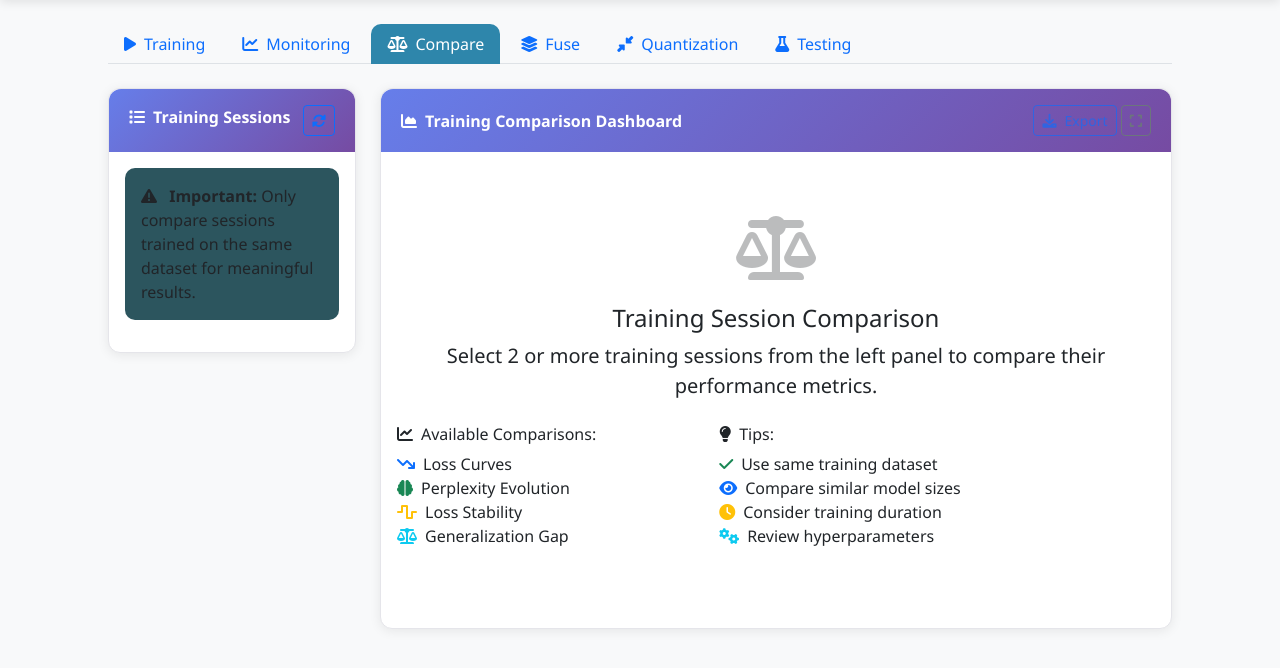
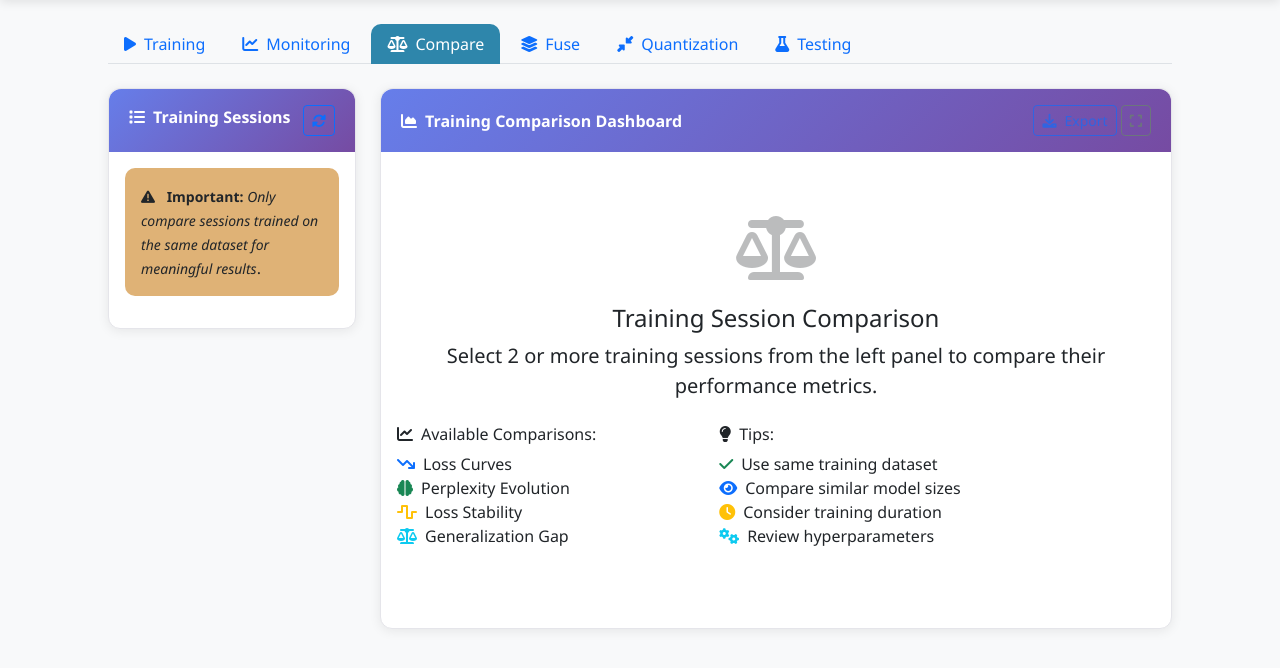
Before and after one commit to lpalbou/ForgeLLM, a Flask app: page / in a window 1280 px wide, after a click on "Compare". Shown: the part 62-730 px from the top of the page. Run offline with Flask 2, Linux system fonts and the light colour scheme; data that the repository does not hold is empty; parts of the project's set-up code (start-up, migrations or seed data) failed here and were passed over; some libraries are stand-ins or nearby versions.

Commit message:
fixing light theme

```diff
--- a/forgellm/web/static/js/components/compare.js
+++ b/forgellm/web/static/js/components/compare.js
@@ -279,8 +279,8 @@ async function loadSessions() {
 
 // Handle session selection change
 async function handleSessionChange(sessionId, isSelected) {
-    // Check if dark mode is enabled
-    const isDarkMode = document.documentElement.getAttribute('data-theme') === 'dark' || document.body.getAttribute('data-theme') === 'dark';
+    // Check if dark mode is enabled (theme is only set on body)
+    const isDarkMode = document.body.getAttribute('data-theme') === 'dark';
     const defaultBgColor = isDarkMode ? '#2d2d2d' : '#f8f9fa';
 
     console.log(`Handling session change for ${sessionId}, isSelected: ${isSelected}`);
@@ -375,8 +375,8 @@ async function handleSessionChange(sessionId, isSelected) {
 }
 
 function updateSessionColorsAndUI() {
-    // Check if dark mode is enabled
-    const isDarkMode = document.documentElement.getAttribute('data-theme') === 'dark' || document.body.getAttribute('data-theme') === 'dark';
+    // Check if dark mode is enabled (theme is only set on body)
+    const isDarkMode = document.body.getAttribute('data-theme') === 'dark';
     const defaultBgColor = isDarkMode ? '#2d2d2d' : '#f8f9fa';
 
     console.log('Updating session colors and UI');
@@ -470,7 +470,7 @@ function renderComparisonChart(containerId, traces, layoutOptions) {
     const containerHeight = container.offsetHeight;
     if (containerWidth < 50 || containerHeight < 50) return;
 
-    const isDarkMode = document.documentElement.getAttribute('data-theme') === 'dark' || document.body.getAttribute('data-theme') === 'dark';
+    const isDarkMode = document.body.getAttribute('data-theme') === 'dark';
     const textColor = isDarkMode ? '#F5F5F5' : '#333333';
     const borderColor = isDarkMode ? '#555555' : '#DDDDDD';
 
@@ -530,7 +530,10 @@ function renderComparisonChart(containerId, traces, layoutOptions) {
             automargin: true
         },
         shapes: layoutOptions.shapes || [],
-        annotations: layoutOptions.annotations || []
+        annotations: (layoutOptions.annotations || []).map(annotation => ({
+            ...annotation,
+            font: { ...annotation.font, color: annotation.font?.color || textColor }
+        }))
     };
 
     Plotly.react(container, traces, layout, {
@@ -697,7 +700,7 @@ async function generateComparison() {
                 console.log('No stability data available');
 
                 // Get theme colors
-                const isDarkMode = document.documentElement.getAttribute('data-theme') === 'dark' || document.body.getAttribute('data-theme') === 'dark';
+                const isDarkMode = document.body.getAttribute('data-theme') === 'dark';
                 const textColor = isDarkMode ? '#F5F5F5' : '#333333';
                 const borderColor = isDarkMode ? '#555555' : '#DDDDDD';
 
@@ -744,7 +747,7 @@ async function generateComparison() {
             console.log(`Stability chart: ${stabilityTraces.length} traces, max iteration: ${maxIteration}, max CV: ${maxCV}%`);
 
             // Create the chart with proper ranges
-            const isDarkMode = document.documentElement.getAttribute('data-theme') === 'dark' || document.body.getAttribute('data-theme') === 'dark';
+            const isDarkMode = document.body.getAttribute('data-theme') === 'dark';
             const textColor = isDarkMode ? '#F5F5F5' : '#333333';
             const borderColor = isDarkMode ? '#555555' : '#DDDDDD';
 
@@ -1657,14 +1660,14 @@ style.textContent = `
     cursor: pointer;
 }
 
-/* Light mode */
-:root:not([data-theme="dark"]) .session-card {
+/* Light mode - default background for session cards */
+.session-card {
     background-color: #f8f9fa;
 }
 
 /* Dark mode - using proper dark theme background */
 [data-theme="dark"] .session-card {
-    background-color: #2d2d2d;
+    background-color: #2d2d2d !important;
     border-color: #404040;
 }
 
@@ -1883,3 +1886,29 @@ style.textContent = `
 }
 `;
 document.head.appendChild(style);
+
+// Listen for theme changes and regenerate comparison charts
+function handleThemeChange() {
+    // Only regenerate if we have active comparisons
+    if (selectedSessions.size >= 2) {
+        console.log('Theme changed, regenerating comparison charts...');
+        generateComparison();
+    }
+}
+
+// Watch for theme changes on the body element
+const themeObserver = new MutationObserver((mutations) => {
+    mutations.forEach((mutation) => {
+        if (mutation.type === 'attributes' && mutation.attributeName === 'data-theme') {
+            handleThemeChange();
+        }
+    });
+});
+
+// Start observing theme changes
+if (document.body) {
+    themeObserver.observe(document.body, {
+        attributes: true,
+        attributeFilter: ['data-theme']
+    });
+}
--- a/forgellm/web/templates/index.html
+++ b/forgellm/web/templates/index.html
@@ -878,6 +878,10 @@
 
         .fullscreen-overlay .d-flex.justify-content-between.align-items-center.px-3.py-2.border-bottom {
             padding: 16px 24px !important;
+        }
+
+        .alert-warning {
+            background-color: #dfb276;
         }
     </style>
 </head>
@@ -1440,8 +1444,8 @@
                             <div class="card-body">
                                 <!-- Dataset Warning -->
                                 <div class="alert alert-warning" role="alert">
-                                    <i class="fas fa-exclamation-triangle me-2"></i>
-                                    <strong>Important:</strong> Only compare sessions trained on the same dataset for meaningful results.
+                                    <small><i class="fas fa-exclamation-triangle me-2"></i>
+                                    <strong>Important:</strong> <i>Only compare sessions trained on the same dataset for meaningful results</i></small>.
                                 </div>
 
                                 <!-- Session List -->
```
